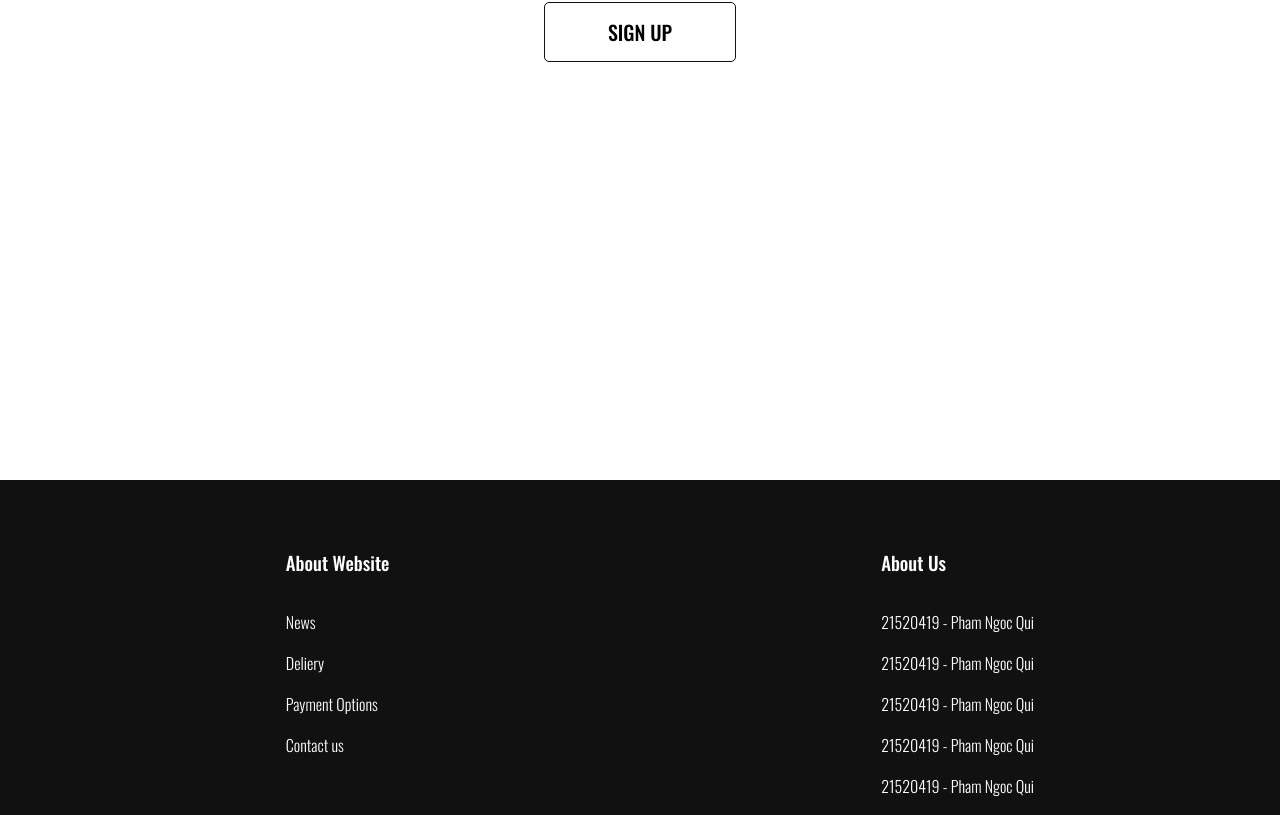
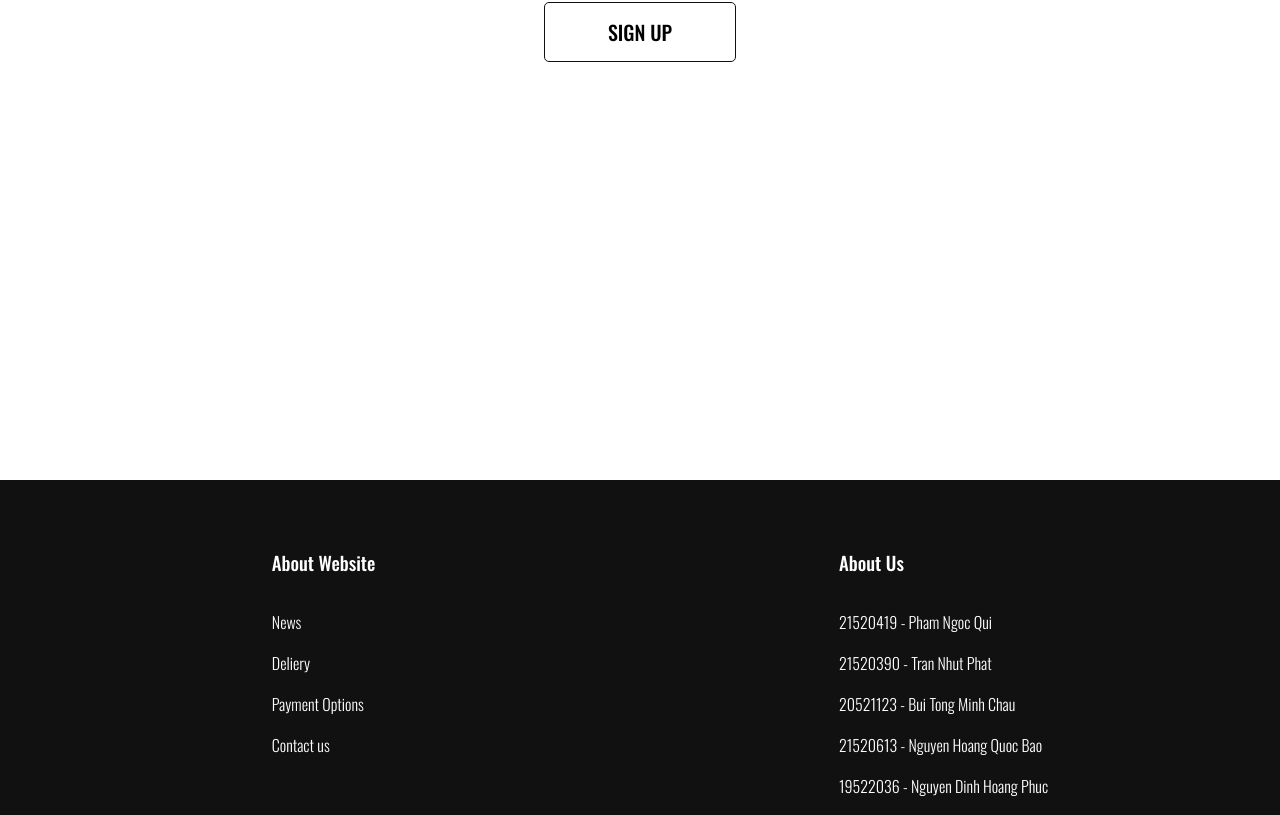
Before and after one commit to tuilaqui123/Nike-Store---CN-WEB, a React (Create React App) app: page /SignUp in a window 1280 px wide. Shown: the part 457-1272 px from the top of the page. Built offline with nearby package versions, Linux system fonts and the light colour scheme; no server answers.

Commit message:
fix something

```diff
--- a/src/Components/checkout/checkout.js
+++ b/src/Components/checkout/checkout.js
@@ -114,7 +114,11 @@ const CheckOut = () => {
                     updateCart()
                     toast.success('Đặt hàng thành công');
                     setValidateOnChange(false);
-                    navigate('/User');
+                    if (customer) {
+                        navigate('/User');
+                    } else {
+                        navigate('/');
+                    }
                 } else {
                     toast.error('Có lỗi xảy ra');
                 }
--- a/src/Components/display/item view/item_view.js
+++ b/src/Components/display/item view/item_view.js
@@ -3,6 +3,7 @@ import React, { useEffect, useState, useContext } from 'react';
 import clsx from 'clsx';
 import { AppContext } from '../../../Context/AppContext';
 import { useParams } from 'react-router-dom'
+import {toast} from 'react-toastify'
 import PriceFormat from '../../../Context/PriceFormat';
 
 
@@ -96,6 +97,7 @@ const ItemView = () => {
             } else {
                 // If the item doesn't exist, add it to the cart
                 setCart([...cart, temp]);
+                toast.success('Product added to cart')
             }
         }
     }
--- a/src/Components/footer/Footer.js
+++ b/src/Components/footer/Footer.js
@@ -17,10 +17,10 @@ const Footer = () => {
                     <h3>About Us</h3>
                     <div className="about-content">
                         <p>21520419 - Pham Ngoc Qui</p>
-                        <p>21520419 - Pham Ngoc Qui</p>
-                        <p>21520419 - Pham Ngoc Qui</p>
-                        <p>21520419 - Pham Ngoc Qui</p>
-                        <p>21520419 - Pham Ngoc Qui</p>
+                        <p>21520390 - Tran Nhut Phat</p>
+                        <p>20521123 - Bui Tong Minh Chau</p>
+                        <p>21520613 - Nguyen Hoang Quoc Bao</p>
+                        <p>19522036 - Nguyen Dinh Hoang Phuc</p>
                     </div>
                 </li>
             </ul>
--- a/src/Components/user/user components/component/order-item.js
+++ b/src/Components/user/user components/component/order-item.js
@@ -21,7 +21,7 @@ const OrderItem = ({ item, quantity }) => {
                             </PriceFormat>
                             VNĐ</p>
                     </div>
-                    <p>{item.product.type}</p>
+                    <p>{item.product.type.name}</p>
                     <div className="detail-content">
                         <p>Size: {item.size}</p>
                         <p>Quantity: {quantity.quantity}</p>
--- a/src/Components/user/user.js
+++ b/src/Components/user/user.js
@@ -42,7 +42,7 @@ const User = () => {
                     <li>
                         <img
                             className="avt"
-                            src={avt}
+                            src={customer?.avatar || '/avatar_placeholder.jpg'}
                             alt="avt"
                         />
                     </li>
```
Also changed, not shown: public/avatar_placeholder.jpg (added).
